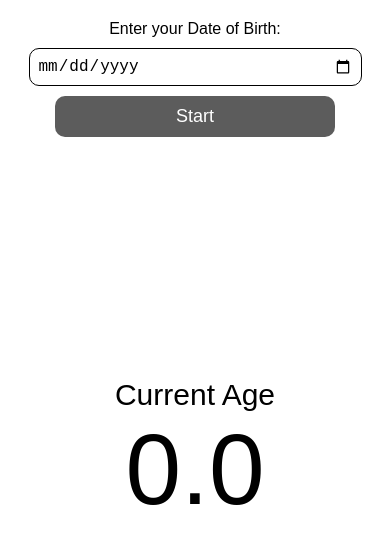
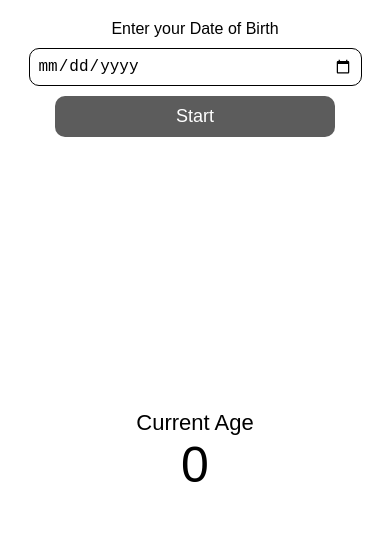
Before and after one commit to nikhitkumar00/Age-Calculator, a plain HTML site: page index.html in a window 390 px wide. Drawn offline with Linux system fonts and the light colour scheme.

Commit message:
added styling and responsiveness

```diff
--- a/index.html
+++ b/index.html
@@ -10,13 +10,13 @@
 
 <body>
     <div class="container">
-        <label for="dob">Enter your Date of Birth:</label>
+        <label for="dob">Enter your Date of Birth</label>
         <input type="date" id="dob">
         <button onclick="startAgeUpdate()">Start</button>
     </div>
     <div class="result">
         <p>Current Age</p>
-        <span id="result">0.0</span>
+        <span id="result">0</span>
     </div>
     <script src="script.js"></script>
 </body>
--- a/styles.css
+++ b/styles.css
@@ -12,7 +12,7 @@ body {
 }
 
 .container {
-	margin: 20px;
+	padding: 20px;
 }
 
 label {
@@ -25,6 +25,7 @@ input[type="date"] {
 	font-size: 16px;
 	border-radius: 10px;
 	border: 1px solid black;
+	width: 200px;
 }
 
 button {
@@ -43,6 +44,7 @@ button {
 	flex-direction: column;
 	align-items: center;
 	height: 70%;
+	font-weight: 500;
 }
 
 p {
@@ -53,7 +55,12 @@ span {
 	font-size: 100px;
 }
 
-@media screen and (max-width: 600px) {
+@media screen and (max-width: 500px) {
+	body {
+		height: 100vh;
+		width: 100%;
+	}
+
 	input[type="date"] {
 		width: 90%;
 	}
@@ -63,7 +70,11 @@ span {
 		margin-top: 10px;
 	}
 
-	.result {
-		font-size: 30px;
+	p {
+		font-size: 22px;
+	}
+
+	span {
+		font-size: 50px;
 	}
 }
```
